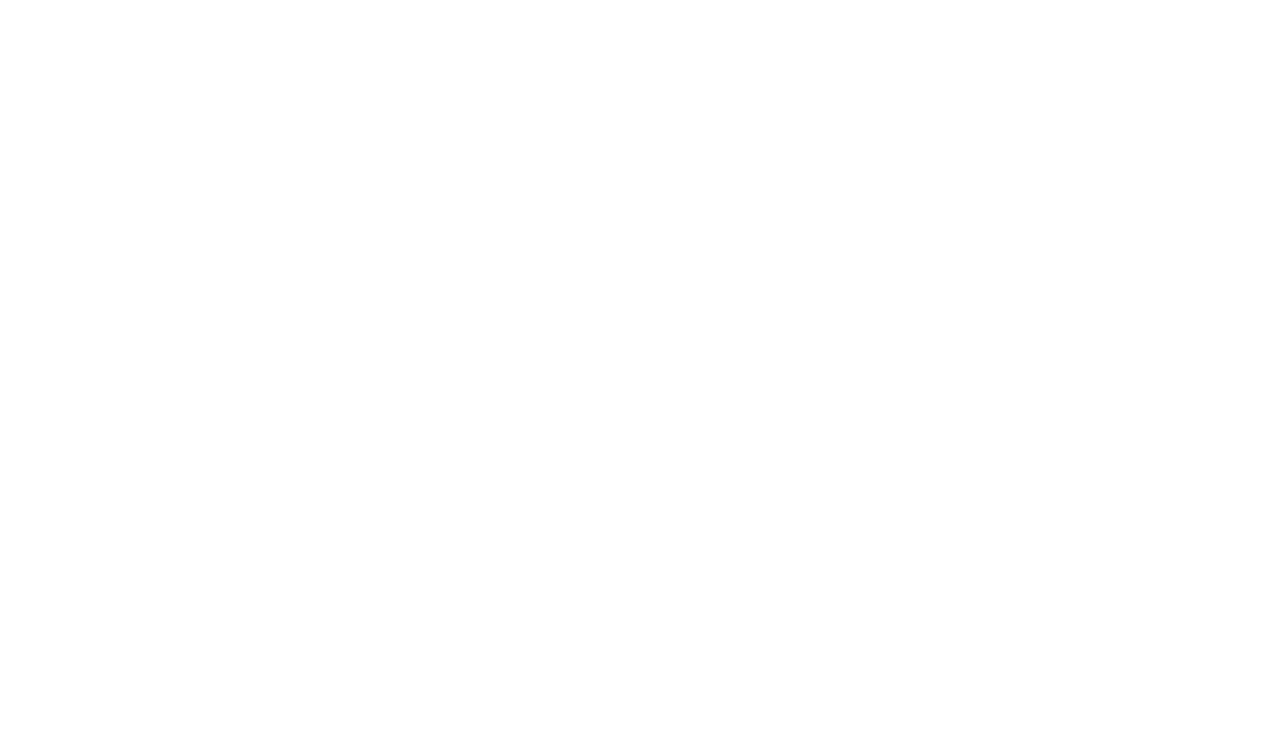
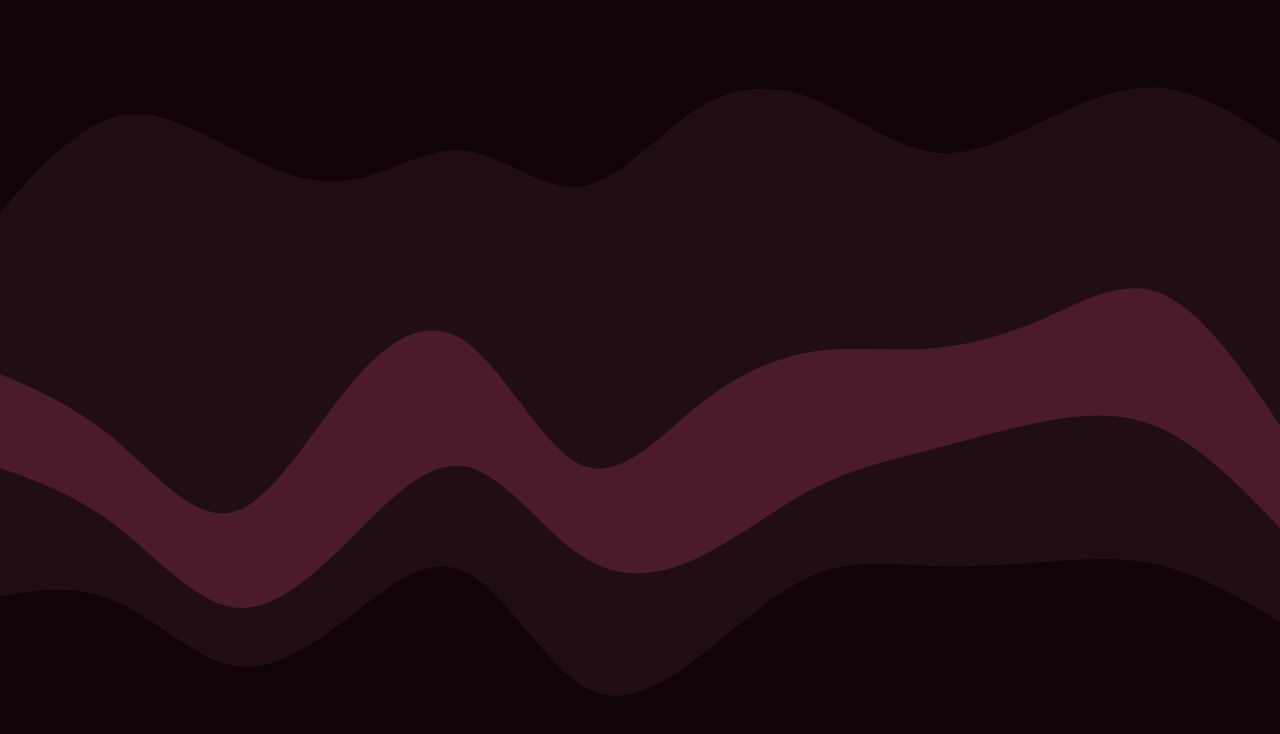
Before and after one commit to maryannintech/weather-app, a website built with webpack: page dist/index.html in a window 1280 px wide. Built offline with Linux system fonts and the light colour scheme.

Commit message:
add a svg for the background of the body

```diff
--- a/src/style.css
+++ b/src/style.css
@@ -0,0 +1,22 @@
+@import url('https://fonts.googleapis.com/css2?family=Work+Sans:wght@400;500;600;700&display=swap');
+
+* {
+    font-family: 'Work Sans', sans-serif;
+    box-sizing: border-box;
+}
+
+:root {
+    --background-color: #15050b;
+    --primary-color: #6a4865;
+    --secondary-color: #f9fbfb;
+    --text-color: #ffffff;
+}
+
+body {
+    background-image: url(main-bg.svg);
+    height: 100vh;
+    margin: 0;
+    background-color: var(--background-color);
+    background-repeat: no-repeat;
+    background-size: cover;
+}
--- a/webpack.config.js
+++ b/webpack.config.js
@@ -1,11 +1,11 @@
 const path = require('path');
 
 module.exports = {
+  mode: 'production',
   entry: './src/index.js',
   output: {
     filename: 'main.js',
-    path: path.resolve(__dirname, 'dist'),
-    mode: 'development'
+    path: path.resolve(__dirname, 'dist')
   },
   module: {
     rules: [
```
Also changed, not shown: dist/00f8e62a69e5c7f08bdb.svg (added), dist/index.html, dist/main.js, src/main-bg.svg (added).
